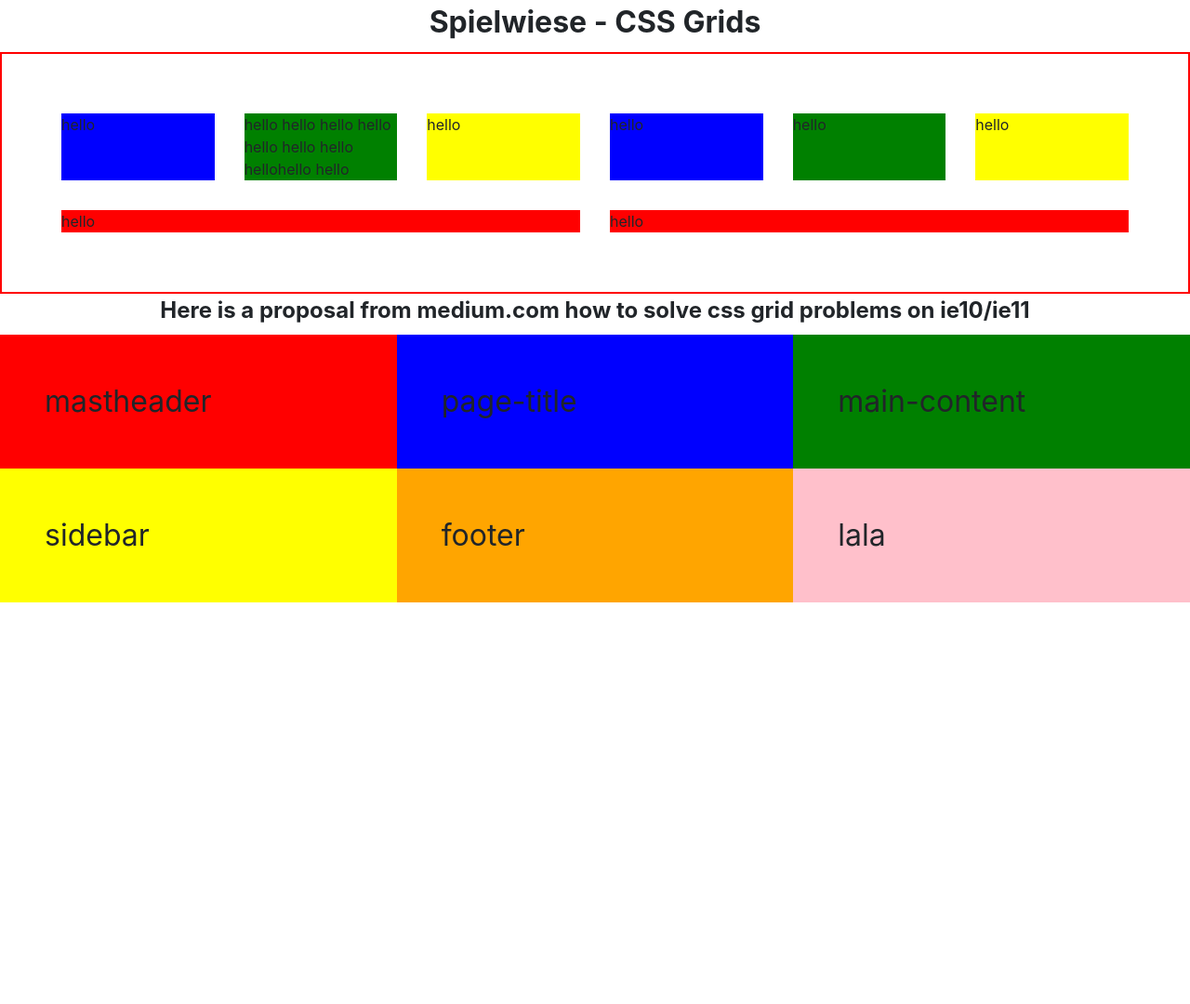
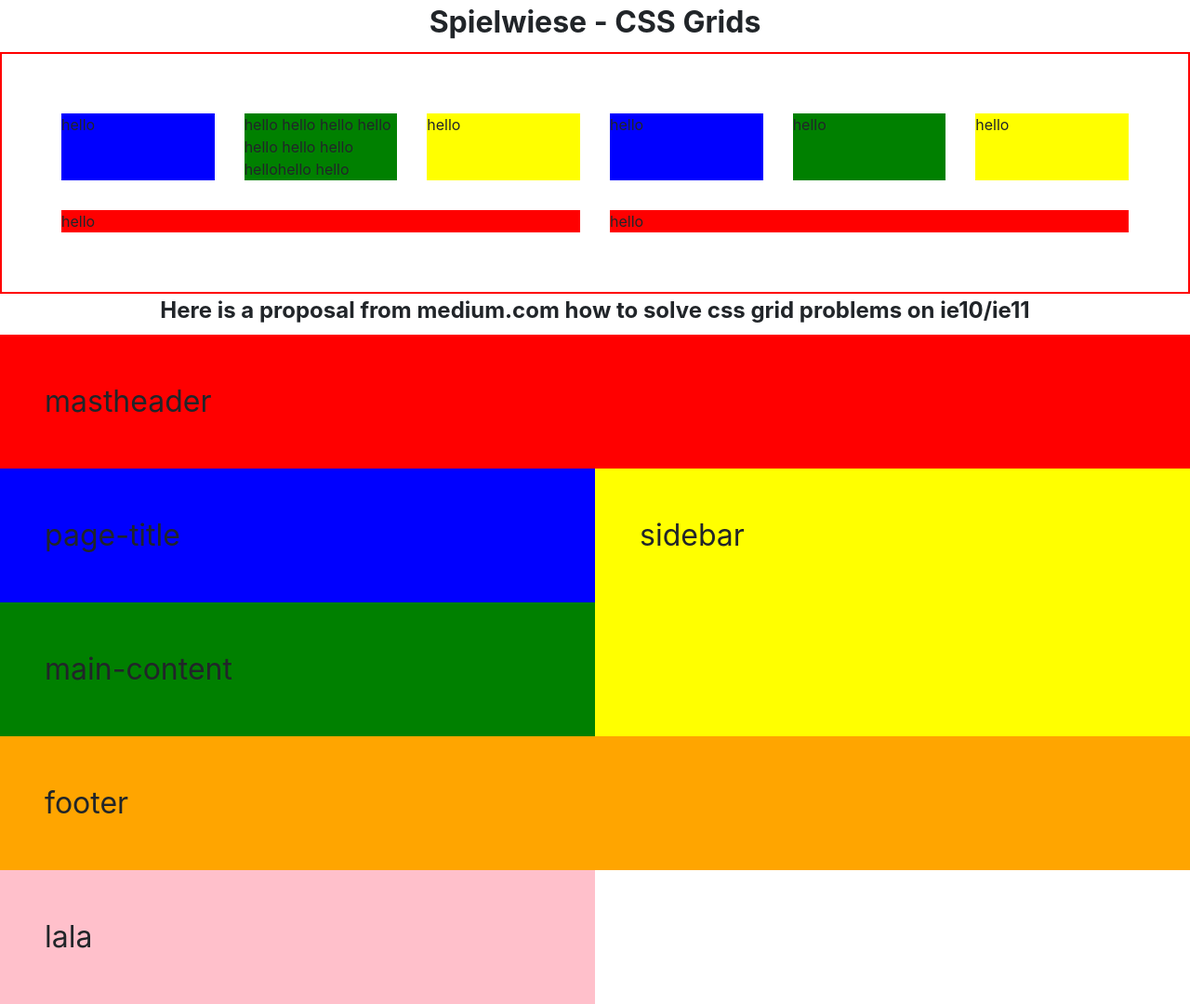
Before and after one commit to Tonisal/spielwiese, a website: page html/cssgrid.html in a window 1280 px wide. Shown: the whole page at 93% size. Before the commit the page ends 800 px from the top, so only its background shows below. Drawn offline with Linux system fonts and the light colour scheme.

Commit message:
add current status

```diff
--- a/assets/src/scss/_grid.scss
+++ b/assets/src/scss/_grid.scss
@@ -1,4 +1,4 @@
-@function grid-columns($amount) {
+@function  grid-columns($amount) {
   @return percentage(1 / $amount);
 }
 
@@ -32,34 +32,40 @@
   background-color: red;
 }
 
+
 //The IE 10/11 Try
 //https://medium.com/@elad/supporting-css-grid-in-internet-explorer-b38669e75d66
 
 .site {
   display: grid;
-  grid-template-columns: 1fr 1fr 1fr;
+  grid-template-columns: 1fr 1fr;
+  grid-template-areas: "header header" "title sidebar" "main sidebar" "footer footer";
 
   * {
     padding: 3rem;
     font-size: 2rem;
   }
   .mastheader {
+    grid-area: header;
     background-color: red;
   }
 
   .page-title {
+    grid-area: title;
     background-color: blue;
   }
 
   .main-content {
+    grid-area: main;
     background-color: green;
   }
 
   .sidebar {
+    grid-area: sidebar;
     background-color: yellow;
   }
-
   .footer {
+    grid-area: footer;
     background-color: orange;
   }
 
```
Also changed, not shown: assets/dst/css/min/style.min.css, assets/dst/css/style.css.
